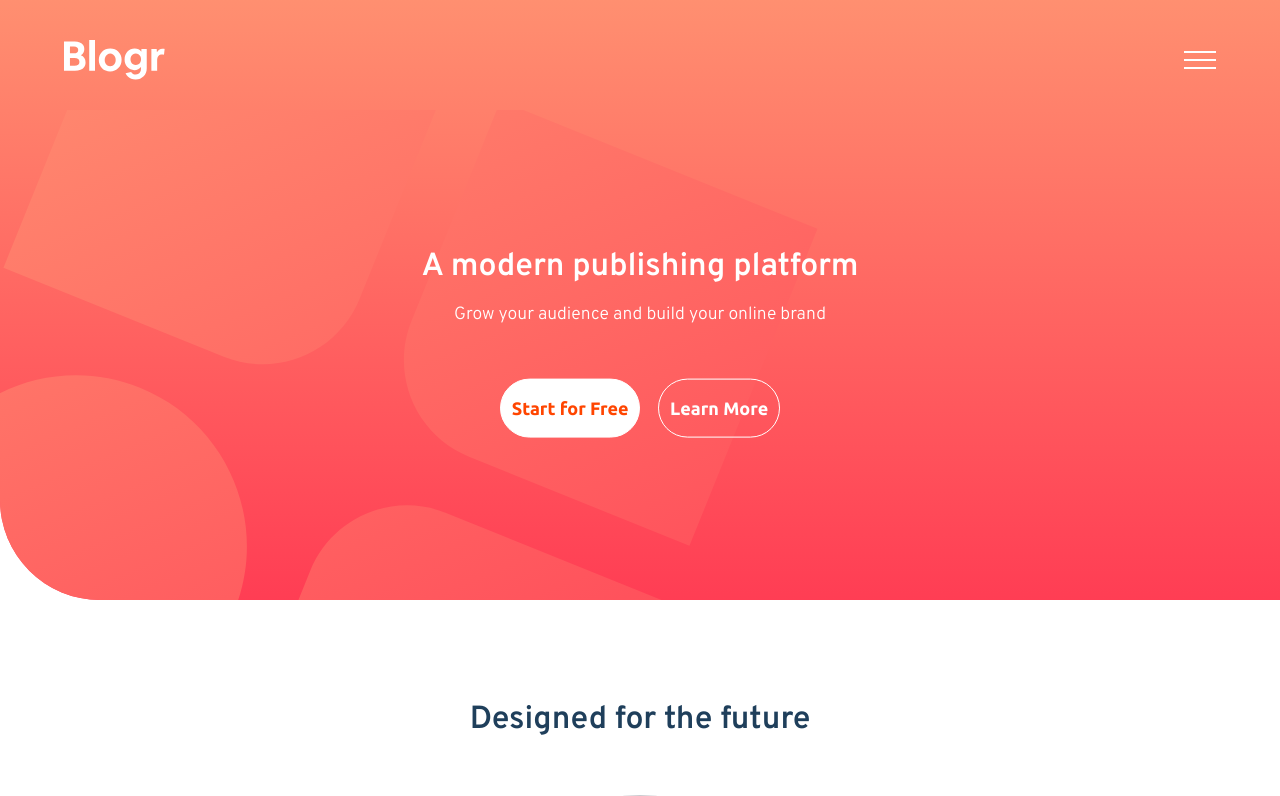
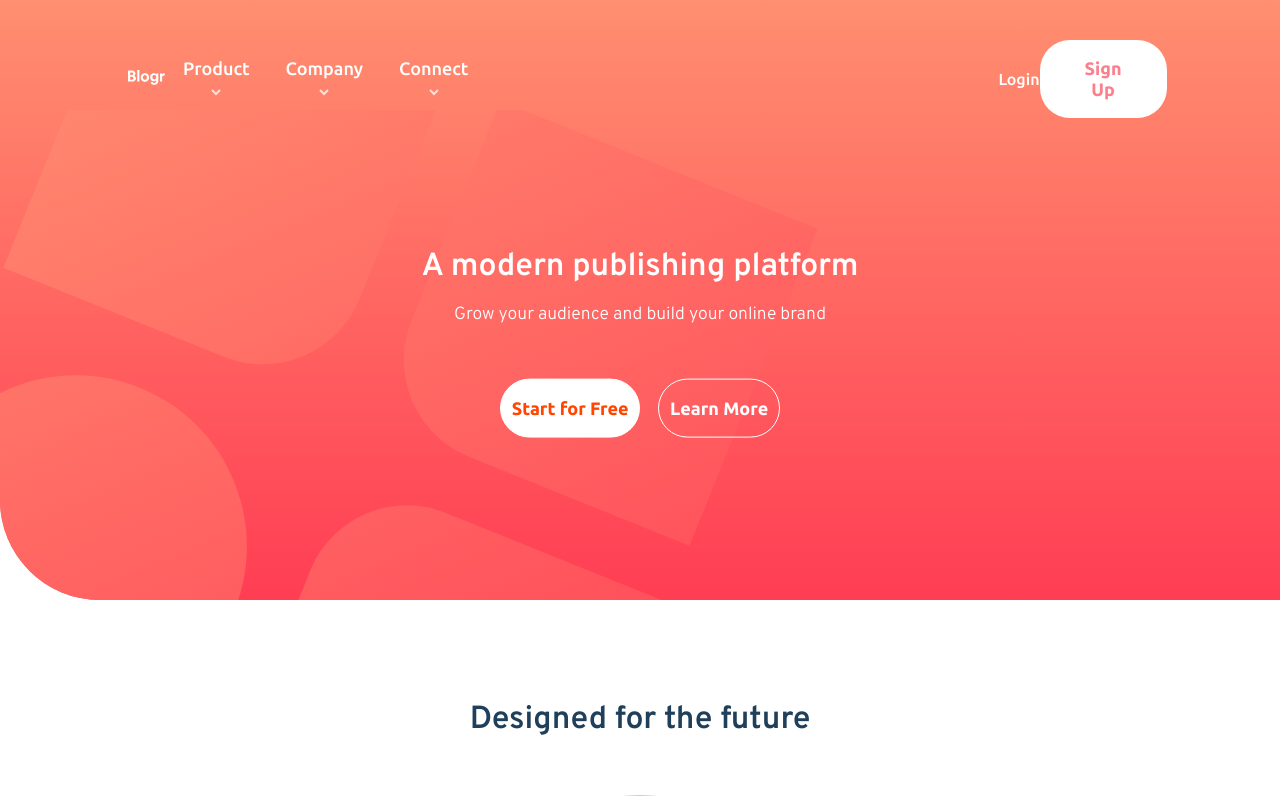
Before and after one commit to OscarAnillo/blogr-landing-fe, a React (Create React App) app: page / in a window 1280 px wide. Shown: the top 796 px of the page. Built offline with nearby package versions, Linux system fonts and the light colour scheme.

Commit message:
add navComponent with desktop view

```diff
--- a/src/App.css
+++ b/src/App.css
@@ -29,6 +29,9 @@ img {
   display: flex;
   align-items: center;
   justify-content: space-between;
+}
+.nav .nav-desktop {
+  display: none;
 }
 .nav .inner-menu {
   background-color: #fff;
@@ -285,3 +288,78 @@ img {
   font-weight: 600;
   padding-bottom: 1.5em;
 }
+
+@media(min-width: 1020px) {
+  /* NavComponent*/
+  .nav section {
+    width: 80%;
+    font-family: "Ubuntu", sans-serif;
+    font-weight: 500;
+    color: #fff;
+  }
+  .nav .div-desktop {
+    display: flex;
+    align-items: center;
+    justify-content: space-between;
+    width: 35%;
+  }
+  .nav .div-desktop-login {
+    display: flex;
+    align-items: center;
+    justify-content: space-between;
+    width: 15%;
+  }
+  .nav .div-desktop-login button {
+    border: none;
+    border-radius: 30px;
+    background-color: #fff;
+    color: rgb(250, 128, 141);
+    padding: 1em 2.5em;
+    font-family: "Ubuntu", sans-serif;
+    font-size: 18px;
+    font-weight: 700;
+  }
+  .nav .div-desktop-login button:hover {
+    cursor: pointer;
+    color: #fff;
+    background-color: rgb(255, 123, 134);
+  }
+  .nav .nav-desktop {
+    display: block;
+  }
+  .nav .nav-desktop ul {
+    display: flex;
+    align-items: center;
+    justify-content: space-between;
+  }
+  .nav .nav-desktop ul li {
+    color: #fff;
+    margin: 0 1em;
+    font-size: 18px;
+  }
+  .nav .nav-desktop ul li:hover {
+    text-decoration: underline;
+  }
+  .nav .nav-desktop img {
+    margin: 0 .5em;
+  }
+  .nav .nav-desktop img:hover {
+    cursor: pointer;
+  }
+  .nav .nav-mobile {
+    display: none;
+  }
+  .nav .light {
+    padding-right: 0em;
+  }
+  .nav .inner-menu-connect {
+    padding: 1em 0;
+    width: 10%;
+    position: absolute;
+    top: 65px;
+  }
+  .nav .inner-menu-connect p:hover {
+    cursor: pointer;
+    color: #000;
+  }
+}
--- a/src/components/nav-component.js
+++ b/src/components/nav-component.js
@@ -15,10 +15,44 @@ export default function NavComponent(){
     return (
         <nav className="nav">
             <section>
-                <div>
-                    <img src="/images/logo.svg" alt="" />
+                <div className='div-desktop'>
+                    <div>
+                        <img src="/images/logo.svg" alt="" />
+                    </div>
+                    <div className="nav-desktop">
+                        <ul>
+                            <li>Product
+                                <img src="/images/icon-arrow-light.svg" alt="" />
+                            </li>
+                            <li>Company
+                                <img src="/images/icon-arrow-light.svg" alt="" />
+                            </li>
+                            <ul>
+                                <li>Connect
+                                    {showConnect ? <img src="/images/icon-arrow-light.svg" alt="" onClick={clickHandlerConnect} className="light"/> :
+                                    <img src="/images/icon-arrow-light.svg" alt="" onClick={clickHandlerConnect} />
+                                    }
+                                </li>
+                                {showConnect ?
+                                <div className='inner-menu-connect'>
+                                    <p>Contact</p>
+                                    <p>Newsletter</p>
+                                    <p>LinkedIn</p>
+                                </div>
+                                : ''}
+                            </ul>
+                        </ul>
+                    </div>
                 </div>
-                <div>
+                <div className="div-desktop-login">
+                    <div>
+                        <li>Login</li>
+                    </div>
+                    <div>
+                        <button>Sign Up</button>
+                    </div>
+                </div>
+                <div className="nav-mobile">
                     {!showMenu ?
                     <img src="/images/icon-hamburger.svg" alt="" onClick={clickHandler} /> : <img src="/images/icon-close.svg" alt="" onClick={clickHandler} />
                     }
```
